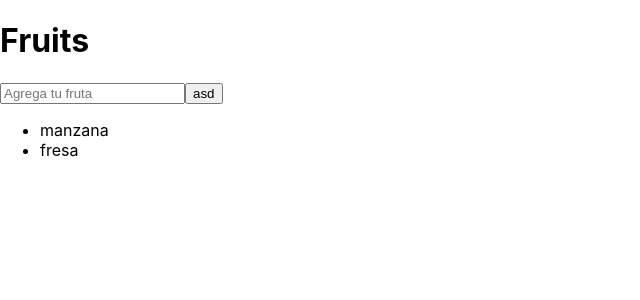
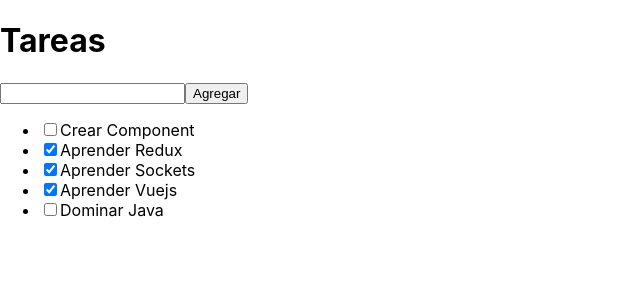
Before and after one commit to QuispeRosasGabriel/Redux-React-, a React (Create React App) app: page / in a window 1280 px wide. Shown: the top 300 px of the page, without its empty margins (0-640 px from the left). Built offline with nearby package versions, Linux system fonts and the light colour scheme.

Commit message:
working with redux and utils

```diff
--- a/src/App.js
+++ b/src/App.js
@@ -1,7 +1,8 @@
 import React from "react";
 import { Provider } from "react-redux";
 import store from "./redux/store";
-import Fruits from "./components/fruits";
+// import Fruits from "./components/fruits";
+import Todo from "./components/tareas/todo";
 
 const App = () => {
   return (
@@ -9,7 +10,8 @@ const App = () => {
       <div>
         {/* <Info /> */}
         {/* <Counter /> */}
-        <Fruits />
+        {/* <Fruits /> */}
+        <Todo />
       </div>
     </Provider>
   );
--- /dev/null
+++ b/src/components/tareas/todo.js
@@ -0,0 +1,54 @@
+import React from "react";
+import { connect } from "react-redux";
+import {} from "../../redux/store";
+import { addTodo } from "../../redux/actions/todo";
+import { getId } from "../utils/utils";
+// import { updateName } from "../redux/actions/user";
+
+const Todo = ({ todo, addTodo }) => {
+  const handleSubmit = (e) => {
+    e.preventDefault();
+    const text = e.target[0].value;
+    addTodo({
+      text,
+      id: getId(),
+      completado: false,
+    });
+
+    e.target[0].value = "";
+  };
+
+  return (
+    <div>
+      <h1>Tareas</h1>
+      <form onSubmit={handleSubmit}>
+        <input type="text" />
+        <button>Agregar</button>
+      </form>
+      <ul>
+        {todo.todos.map((todo) => (
+          <li key={todo.id}>
+            <input type="checkbox" defaultChecked={todo.completado} />
+            {todo.text}
+          </li>
+        ))}
+      </ul>
+    </div>
+  );
+};
+
+const mapStateToProps = (state) => {
+  return {
+    todo: state.todo,
+  };
+};
+
+const mapDispatchToProps = (dispatch) => {
+  return {
+    addTodo: (todo) => dispatch(addTodo(todo)),
+  };
+};
+
+const CounterConnected = connect(mapStateToProps, mapDispatchToProps)(Todo);
+
+export default CounterConnected;
--- /dev/null
+++ b/src/components/utils/utils.js
@@ -0,0 +1,3 @@
+export const getId = () => {
+  return Math.random.toString().substr(2);
+};
--- /dev/null
+++ b/src/redux/actions/todo.js
@@ -0,0 +1,6 @@
+export const ADD_TODO = "ADD_TODO";
+
+export const addTodo = (todo) => ({
+  type: ADD_TODO,
+  payload: todo,
+});
--- a/src/redux/reducers/index.js
+++ b/src/redux/reducers/index.js
@@ -2,9 +2,11 @@ import { combineReducers } from "redux";
 import counter from "./counter";
 import user from "./user";
 import fruits from "./fruits";
+import todo from "./todo";
 
 export default combineReducers({
   counter,
   user,
   fruits,
+  todo,
 });
--- /dev/null
+++ b/src/redux/reducers/todo.js
@@ -0,0 +1,28 @@
+import { ADD_TODO } from "../actions/todo";
+
+const initialState = {
+  todos: [
+    { text: "Crear Component", id: "asda32", completado: false },
+    { text: "Aprender Redux", id: "afdf52", completado: true },
+    { text: "Aprender Sockets", id: "ash4y2", completado: true },
+    { text: "Aprender Vuejs", id: "gfeh56", completado: true },
+    { text: "Dominar Java", id: "kfkg26", completado: false },
+  ],
+};
+
+const todo = (state = initialState, action) => {
+  switch (action.type) {
+    case ADD_TODO:
+      return {
+        ...state,
+        todos: [...state.todos, action.payload],
+      };
+    //     break;
+
+    default:
+      return state;
+    // break;
+  }
+};
+
+export default todo;
```
